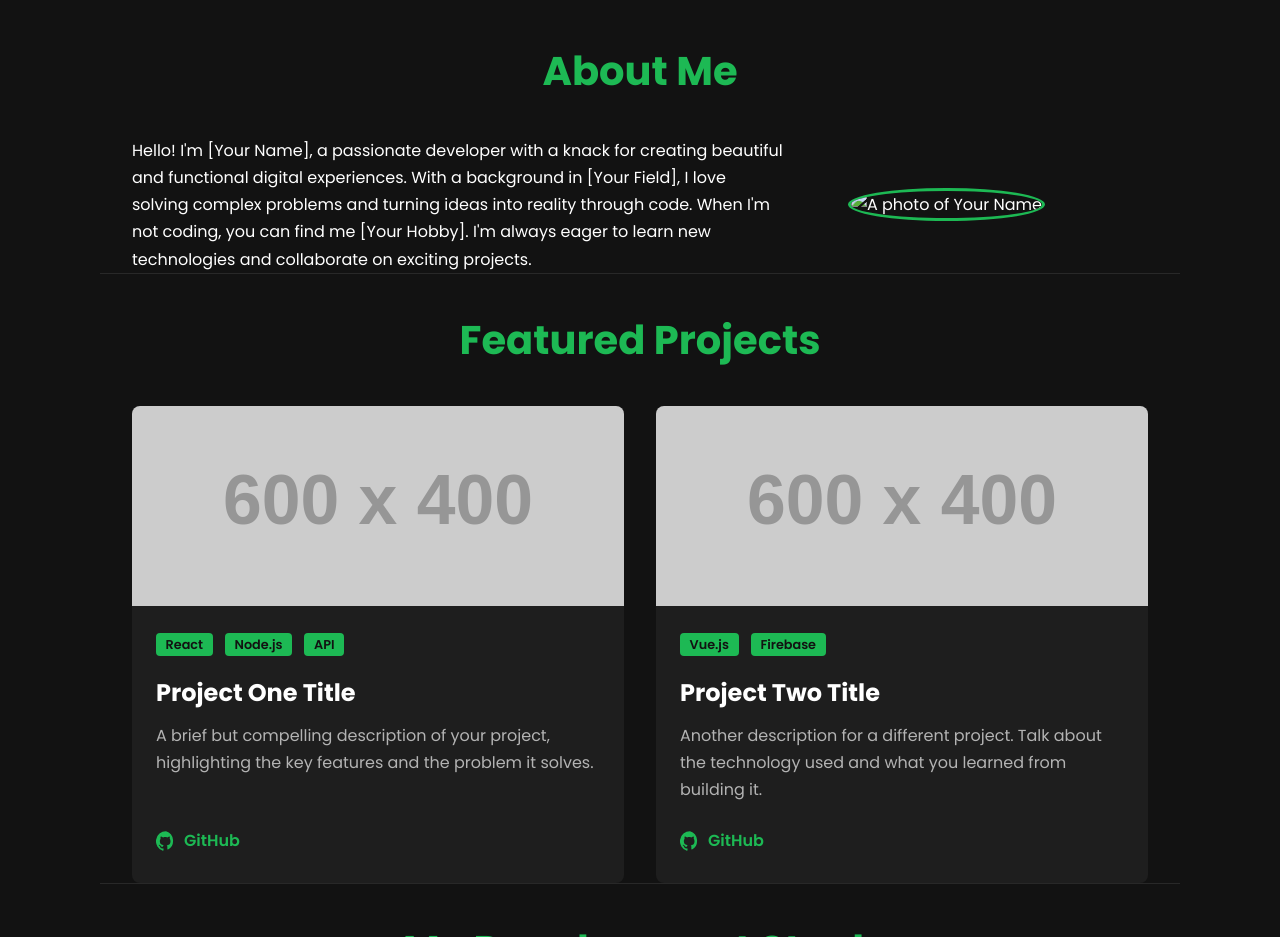
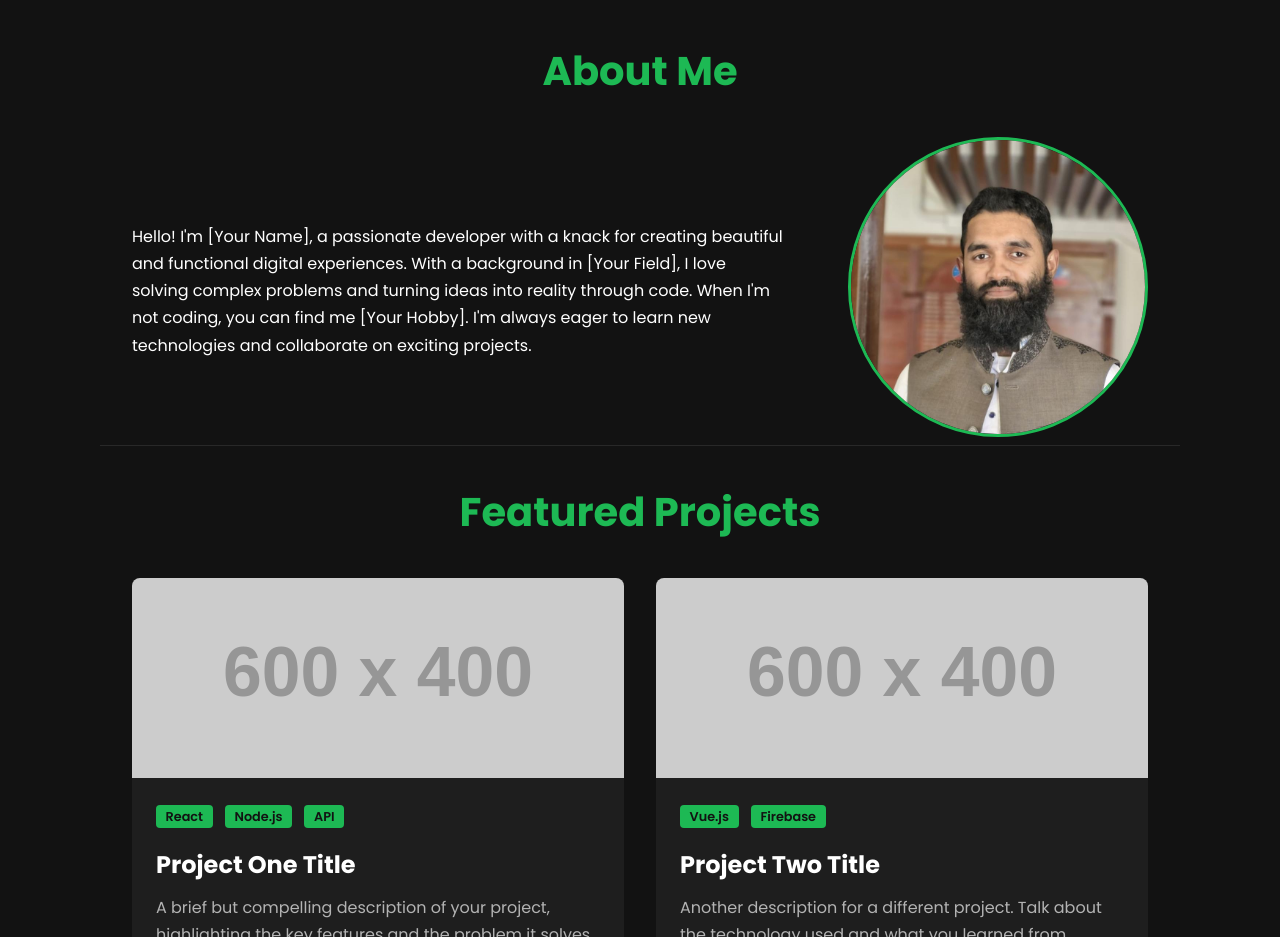
Before and after one commit to saifullahBUET144/portfolio, a plain HTML site: page index.html in a window 1280 px wide. Shown: the part 800-1737 px from the top of the page. Drawn offline with Linux system fonts and the light colour scheme; placeholder pictures from the web are drawn by us.

Commit message:
Update index.html

```diff
--- a/index.html
+++ b/index.html
@@ -405,7 +405,7 @@
                 </div>
                 <div class="about-image">
                     <!-- === YOUR PROFILE PICTURE HERE === -->
-                        <img src="images/dp_2.jpg" alt="A photo of Your Name" ...>
+                        <img src="images/dp_2.jpeg" alt="A photo of Saifullah Bin Yusuf" ...>
                 </div>
             </div>
         </section>
```
